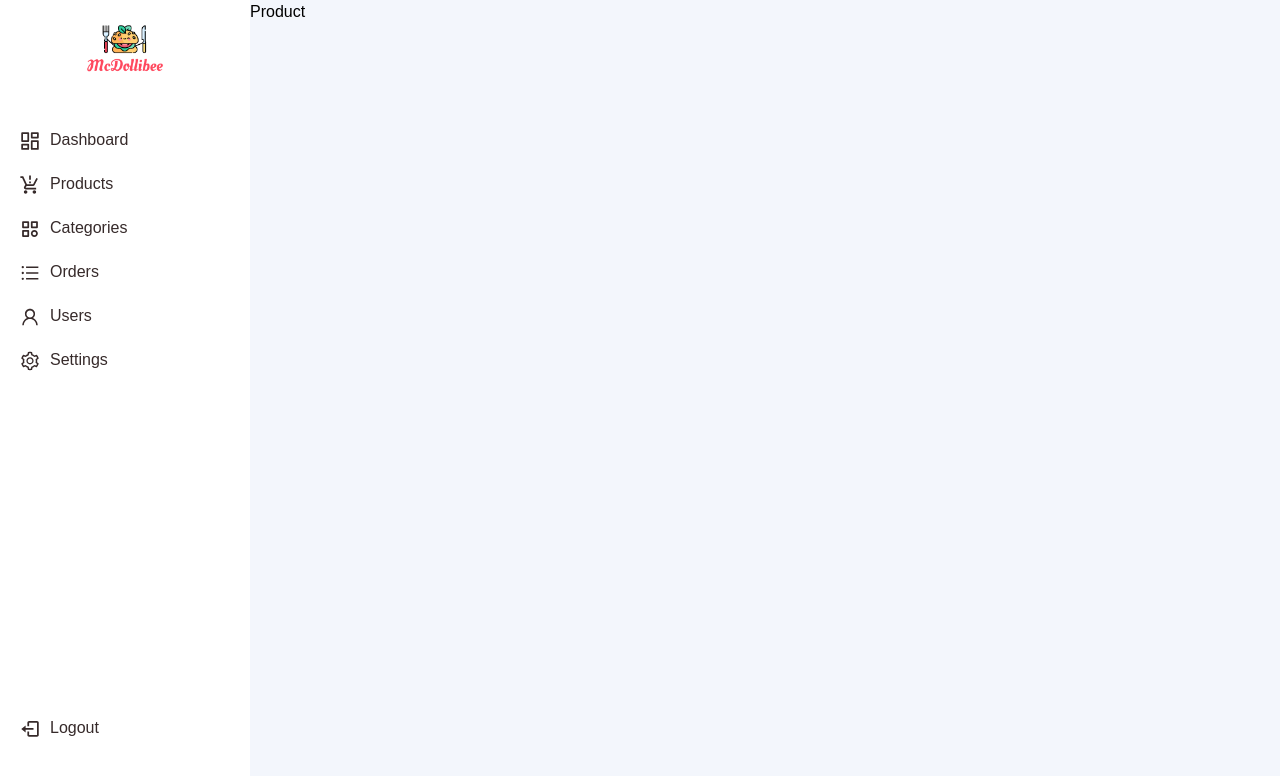
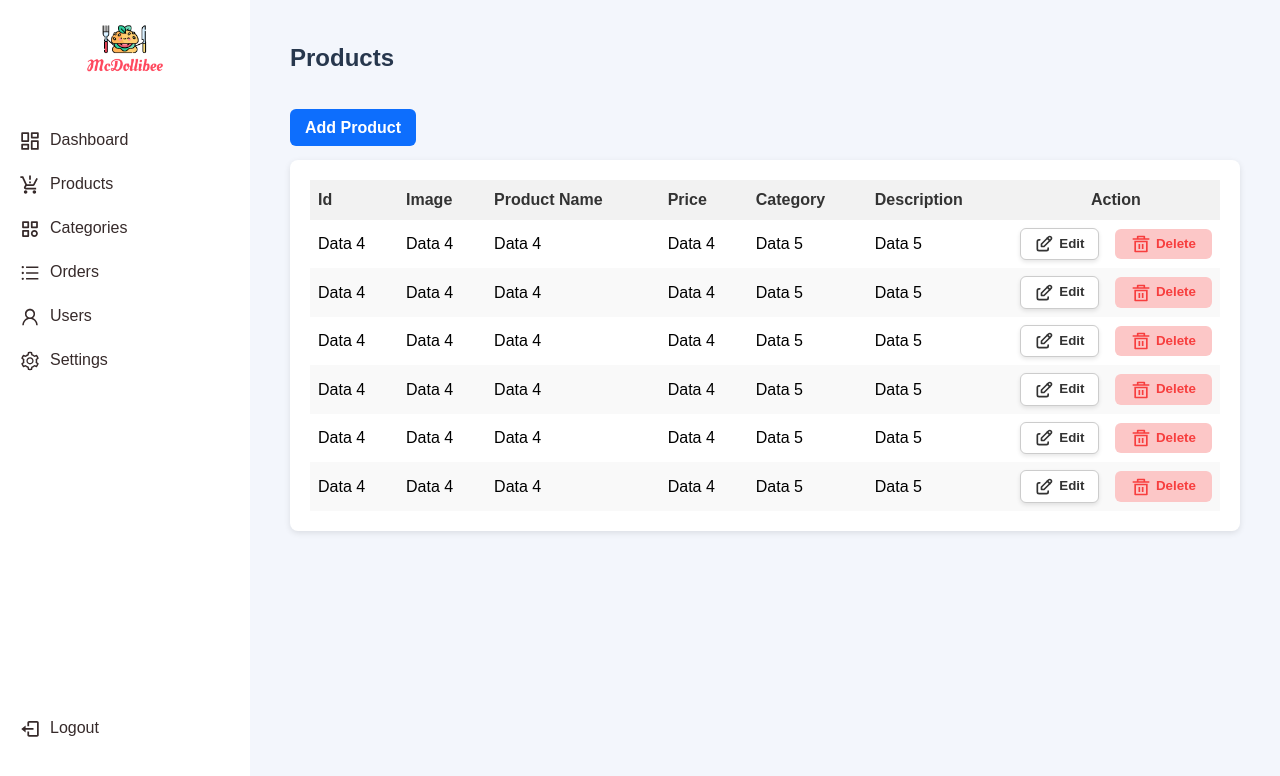
Before and after one commit to JMarkDev/Food_Ordering_Mcdollibee, a React (Vite) app in the folder Food-Ordering-Dashboard1/: page /products in a window 1280 px wide. Shown: the top 776 px of the page. Built offline with nearby package versions, Linux system fonts and the light colour scheme; a web font is replaced by a local one.

Commit message:
products section

```diff
--- a/Food-Ordering-Dashboard1/src/App.css
+++ b/Food-Ordering-Dashboard1/src/App.css
@@ -19,3 +19,34 @@ li{
     width: calc(100% - 250px);
 
   }
+
+  .dashboard-table {
+    background-color: #ffffff;
+    border-radius: 8px;
+    padding: 20px;
+    box-shadow: 0px 2px 6px rgba(0, 0, 0, 0.1);
+    margin: 0 40px;
+  }
+
+  table {
+    border-collapse: collapse;
+    width: 100%;
+    background-color: #ffffff;
+  }
+
+  th{
+    color: #333;
+  }
+
+  th, td {
+    padding: 8px;
+    text-align: left;
+  }
+
+  th {
+    background-color: #f2f2f2;
+  }
+
+  tr:nth-child(even) {
+    background-color: #f9f9f9;
+  }
--- a/Food-Ordering-Dashboard1/src/components/pages/Product.jsx
+++ b/Food-Ordering-Dashboard1/src/components/pages/Product.jsx
@@ -1,8 +1,152 @@
-import React from 'react'
+import "../../styles/Products.css"
+import {TbEdit} from "react-icons/tb"
+import {RiDeleteBin5Line} from "react-icons/ri"
 
 function Product() {
   return (
-    <div className='products'>Product</div>
+    <div className='products'>
+      <h3 className="products__title">Products</h3>
+      <div className="product__btn">
+          <a className="add__product--btn">Add Product</a>
+      </div>
+      <div className="dashboard-table">
+        <table style={{ borderCollapse: 'collapse', width: '100%' }}>
+      <thead>
+        <tr>
+        <th>Id</th>
+        <th>Image</th>
+        <th>Product Name</th>
+        <th>Price</th>
+        <th>Category</th>
+        <th>Description</th>
+        <th colSpan={2}>Action</th>
+        </tr>
+      </thead>
+      <tbody>
+        <tr>
+          <td>Data 4</td>
+          <td>Data 4</td>
+          <td>Data 4</td>
+          <td>Data 4</td>
+          <td>Data 5</td>
+          <td>Data 5</td>
+          <td className="table__icon">
+            <button className="edit-btn">
+              <TbEdit className="tbl__icon--edit"/>
+                Edit
+            </button>
+          </td>
+          <td className="table__icon">
+            <button className="delete-btn">
+                <RiDeleteBin5Line className="tbl__icon--delete"/>
+                Delete
+            </button>
+            </td>
+        </tr>
+        <tr>
+          <td>Data 4</td>
+          <td>Data 4</td>
+          <td>Data 4</td>
+          <td>Data 4</td>
+          <td>Data 5</td>
+          <td>Data 5</td>
+          <td className="table__icon">
+            <button className="edit-btn">
+              <TbEdit className="tbl__icon--edit"/>
+                Edit
+            </button>
+          </td>
+          <td className="table__icon">
+            <button className="delete-btn">
+                <RiDeleteBin5Line className="tbl__icon--delete"/>
+                Delete
+            </button>
+            </td>
+        </tr>
+        <tr>
+          <td>Data 4</td>
+          <td>Data 4</td>
+          <td>Data 4</td>
+          <td>Data 4</td>
+          <td>Data 5</td>
+          <td>Data 5</td>
+          <td className="table__icon">
+            <button className="edit-btn">
+              <TbEdit className="tbl__icon--edit"/>
+                Edit
+            </button>
+          </td>
+          <td className="table__icon">
+              <button className="delete-btn">
+                <RiDeleteBin5Line className="tbl__icon--delete"/>
+                Delete
+            </button>
+            </td>
+        </tr>
+        <tr>
+          <td>Data 4</td>
+          <td>Data 4</td>
+          <td>Data 4</td>
+          <td>Data 4</td>
+          <td>Data 5</td>
+          <td>Data 5</td>
+          <td className="table__icon">
+            <button className="edit-btn">
+              <TbEdit className="tbl__icon--edit"/>
+                Edit
+            </button>
+          </td>
+          <td className="table__icon">
+            <button className="delete-btn">
+                <RiDeleteBin5Line className="tbl__icon--delete"/>
+                Delete
+            </button>
+            </td>
+        </tr>
+        <tr>
+          <td>Data 4</td>
+          <td>Data 4</td>
+          <td>Data 4</td>
+          <td>Data 4</td>
+          <td>Data 5</td>
+          <td>Data 5</td>
+          <td className="table__icon">
+            <button className="edit-btn">
+              <TbEdit className="tbl__icon--edit"/>
+                Edit
+            </button>
+          </td>
+          <td className="table__icon">
+            <button className="delete-btn">
+                <RiDeleteBin5Line className="tbl__icon--delete"/>
+                Delete
+            </button>
+            </td>
+        </tr>
+        <tr>
+          <td>Data 4</td>
+          <td>Data 4</td>
+          <td>Data 4</td>
+          <td>Data 4</td>
+          <td>Data 5</td>
+          <td>Data 5</td>
+          <td className="table__icon">
+            <button className="edit-btn">
+              <TbEdit className="tbl__icon--edit"/>
+                Edit
+            </button>
+          </td>
+          <td className="table__icon">
+            <button className="delete-btn">
+                <RiDeleteBin5Line className="tbl__icon--delete"/>
+                Delete
+            </button>
+            </td>
+        </tr>
+      </tbody>
+    </table>
+    </div>
+    </div>
   )
 }
 
--- a/Food-Ordering-Dashboard1/src/styles/Dashboard.css
+++ b/Food-Ordering-Dashboard1/src/styles/Dashboard.css
@@ -7,6 +7,7 @@
 }
 
 .nav__title, .nav__time{
+  font-size: 24px;
   color: #27374D;
 }
 
@@ -103,39 +104,13 @@ input:focus{
   }
 
   .card-title {
-    font-size: 16px;
+    font-size: 18px;
     font-weight: 600;
-    color: #FCE9F1;
+    color:  #2B2A4C;
   }
 
   .total {
     font-size: 22px;
-    font-weight: 900;
-    color: #ffffff;
+    font-weight: 700;
+    color:  #2B2A4C;
   }
-
-  .dashboard-table {
-    background-color: #ffffff;
-    border-radius: 8px;
-    padding: 20px;
-    box-shadow: 0px 2px 6px rgba(0, 0, 0, 0.1);
-    margin: 0 40px;
-  }
-
-  table {
-    border-collapse: collapse;
-    width: 100%;
-  }
-
-  th, td {
-    padding: 8px;
-    text-align: left;
-  }
-
-  th {
-    background-color: #f2f2f2;
-  }
-
-  tr:nth-child(even) {
-    background-color: #f9f9f9;
-  }
--- /dev/null
+++ b/Food-Ordering-Dashboard1/src/styles/Products.css
@@ -0,0 +1,54 @@
+.products__title{
+    font-size: 24px;
+    color: #27374D;
+    margin: 40px 0 40px 40px;
+}
+
+th:last-child{
+    text-align: center;
+}
+
+.product__btn{
+    margin-bottom: 20px;
+}
+
+.add__product--btn{
+    margin: 40px;
+    padding: 10px 15px;
+    font-size: 1rem;
+    background-color: #0d6efd;
+    border-radius: 6px;
+    color: #fff;
+    font-weight: 600;
+}
+
+.table__icon{
+    text-align: center;
+}
+.tbl__icon--edit, .tbl__icon--delete{
+    margin-right: 5px;
+    font-size: 20px;
+    vertical-align: middle;
+}
+
+.edit-btn{
+    background-color: white;
+    border: 1px solid #ccc;
+    border-radius: 6px;
+    box-shadow: 0 2px 4px rgba(0, 0, 0, 0.1);
+    padding: 5px 0px;
+    width: 100%;
+    color: #333;
+    font-weight: bold;
+  }
+
+.delete-btn{
+    width: 100%;
+    padding: 5px 0px;
+    border-radius: 6px;
+    font-weight: bold;
+    background: #fcc7c7;
+    color: rgb(247, 62, 62);
+    border: none;
+    font-weight: bold;
+}
```
Also changed, not shown: 2 other files (tests, documents, lock files or other folders).
